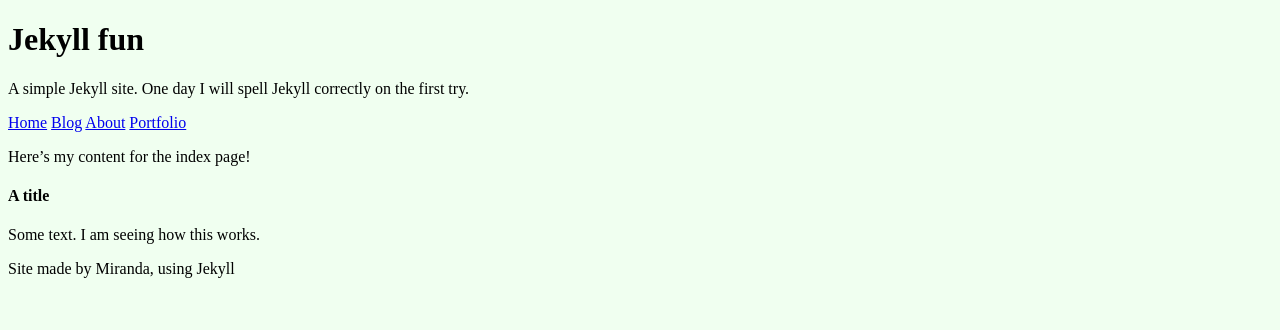
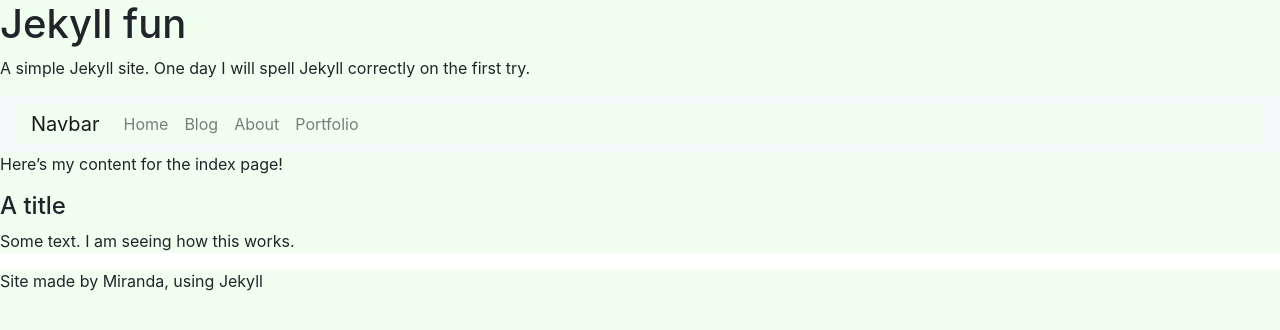
Before and after one commit to mscwilson/mscwilson.github.io, a Jekyll site: the page built from index.md, in a window 1280 px wide. Shown: the top 330 px of the page. Built offline with Jekyll 4.4.1, drawn with Linux system fonts in a browser that asks for light colours.

Commit message:
Add Bootstrap navbar

```diff
--- a/_includes/navigation.html
+++ b/_includes/navigation.html
@@ -1,5 +1,16 @@
-<nav>
-  {% for item in site.data.navigation %}
-  <a href="{{ item.link }}">{{ item.name }}</a>
-  {% endfor %}
+<nav class="navbar navbar-expand-lg navbar-light bg-light">
+  <div class="container-fluid">
+    <a class="navbar-brand" href="#">Navbar</a>
+    <button class="navbar-toggler" type="button" data-bs-toggle="collapse" data-bs-target="#navbarNavAltMarkup"
+      aria-controls="navbarNavAltMarkup" aria-expanded="false" aria-label="Toggle navigation">
+      <span class="navbar-toggler-icon"></span>
+    </button>
+    <div class="collapse navbar-collapse" id="navbarNavAltMarkup">
+      <div class="navbar-nav">
+        {% for item in site.data.navigation %}
+        <a class="nav-link" href="{{ item.link }}">{{ item.name }}</a>
+        {% endfor %}
+      </div>
+    </div>
+  </div>
 </nav>
--- a/_layouts/default.html
+++ b/_layouts/default.html
@@ -11,6 +11,8 @@
   <meta name="description" content="{{ page.description }}" />
 
   <link rel="stylesheet" href="{{ site.url }}/assets/css/custom.css">
+  <link rel="stylesheet" href="https://cdn.jsdelivr.net/npm/bootstrap@4.6.0/dist/css/bootstrap.min.css"
+    integrity="sha384-B0vP5xmATw1+K9KRQjQERJvTumQW0nPEzvF6L/Z6nronJ3oUOFUFpCjEUQouq2+l" crossorigin="anonymous">
 </head>
 <body>
   <header>
```
